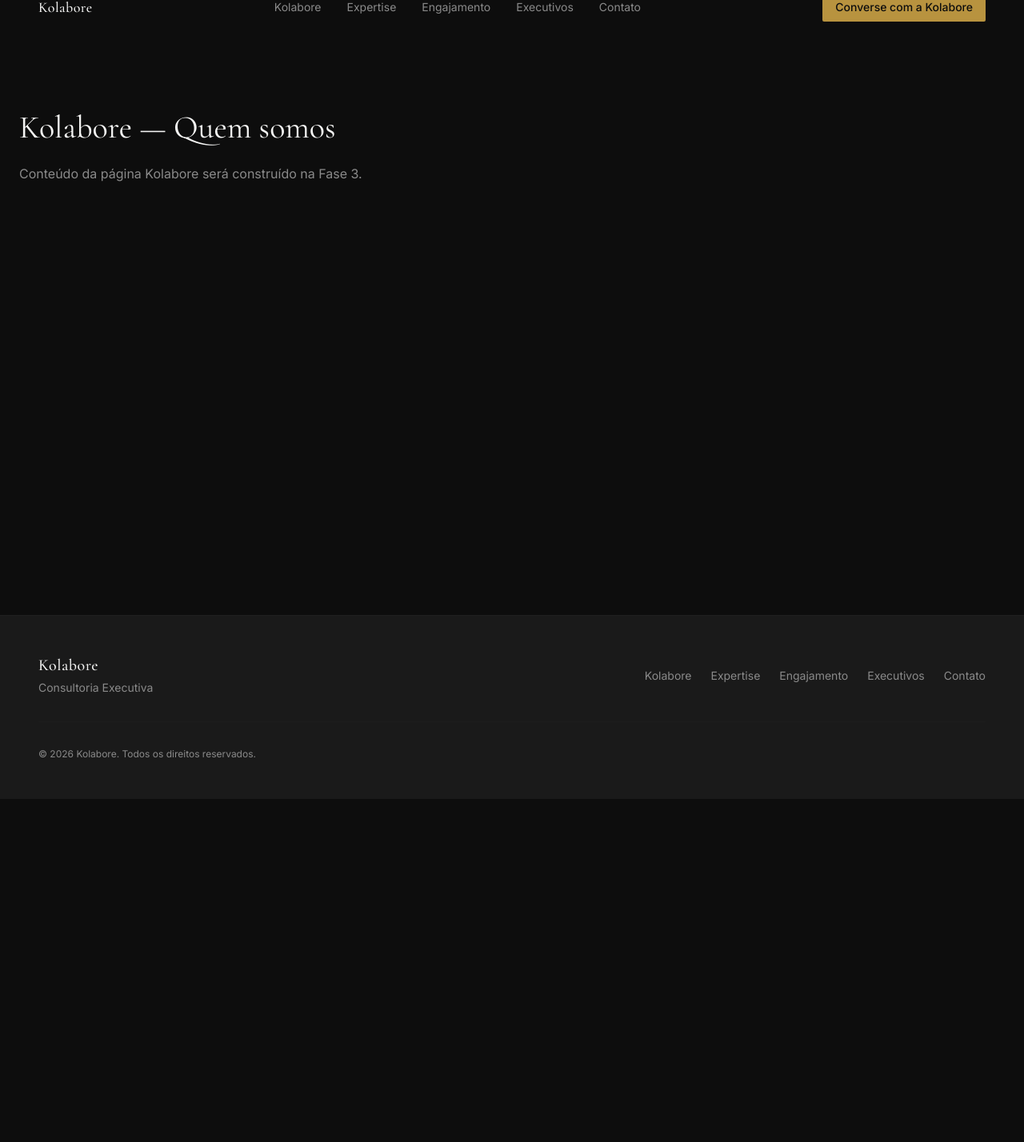
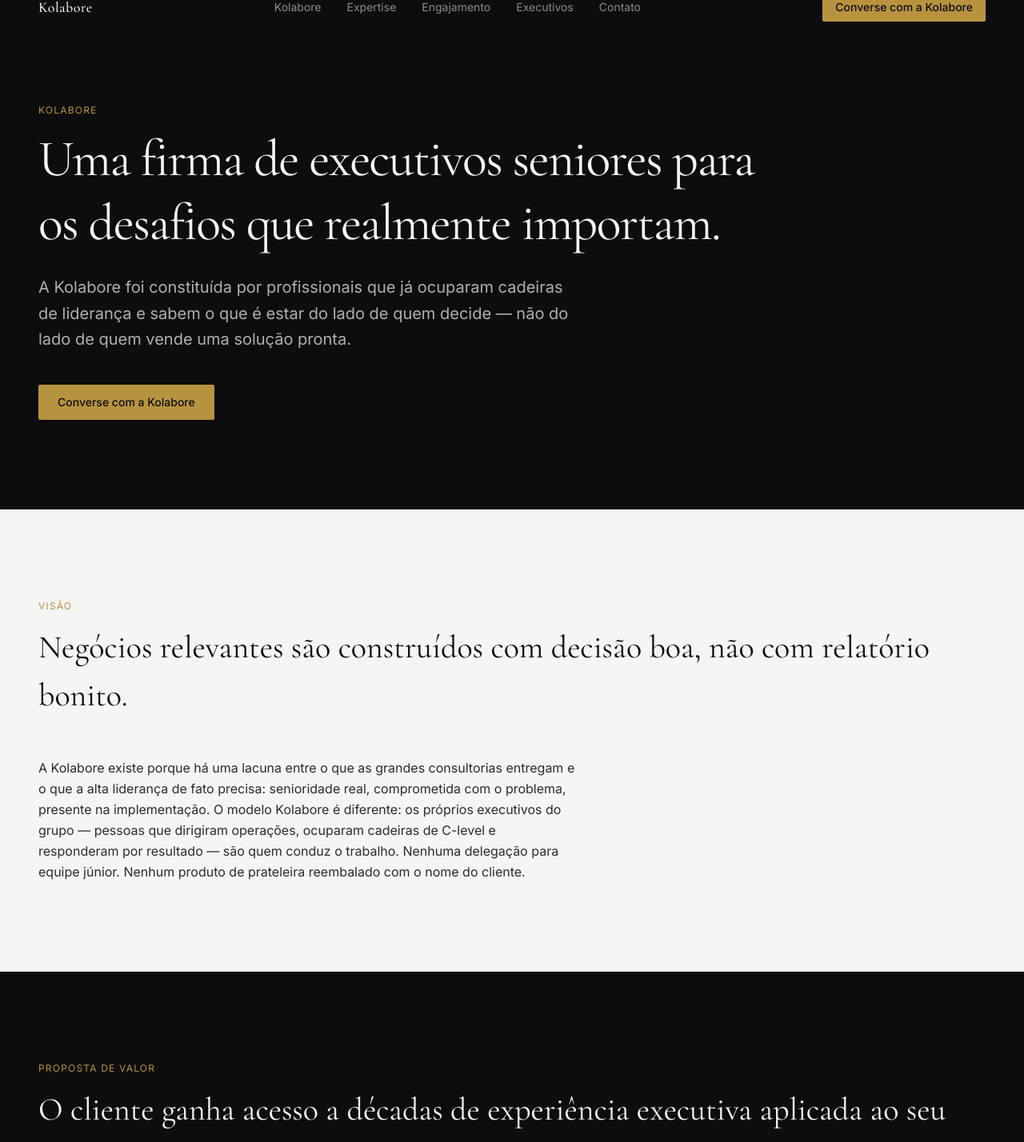
Before and after one commit to Orius-BI/Kolabore-site, a Next.js app: page /kolabore in a window 1280 px wide. Shown: the part 31-1459 px from the top of the page at 80% size. Before the commit the page ends 1030 px from the top, so only its background shows below. Built offline with nearby package versions, Linux system fonts and the light colour scheme.

Commit message:
feat(03-02): assemble /kolabore page.tsx wiring all five sections
- Replaces placeholder with full page assembling all five section components
- Adds page-level metadata (title, description) for SEO
- npm run build confirms static export of /kolabore with no errors

```diff
--- a/src/app/kolabore/page.tsx
+++ b/src/app/kolabore/page.tsx
@@ -1,15 +1,24 @@
 // src/app/kolabore/page.tsx
+import { PageHeroSection } from '@/components/sections/kolabore/PageHeroSection';
+import { VisionSection } from '@/components/sections/kolabore/VisionSection';
+import { ValuePropositionSection } from '@/components/sections/kolabore/ValuePropositionSection';
+import { PositioningSection } from '@/components/sections/kolabore/PositioningSection';
+import { SeniorityDeepSection } from '@/components/sections/kolabore/SeniorityDeepSection';
+
+export const metadata = {
+  title: 'Kolabore — Quem somos',
+  description:
+    'Conheça a Kolabore: uma firma de executivos seniores que atua nos desafios reais de supply chain, operações, procurement e governança.',
+};
+
 export default function KolaborePage() {
   return (
-    <main className="min-h-screen pt-20">
-      <div className="max-w-7xl mx-auto px-6 py-20">
-        <h1 className="font-display text-h1 text-mist">
-          Kolabore — Quem somos
-        </h1>
-        <p className="text-silver mt-4">
-          Conteúdo da página Kolabore será construído na Fase 3.
-        </p>
-      </div>
+    <main>
+      <PageHeroSection />
+      <VisionSection />
+      <ValuePropositionSection />
+      <PositioningSection />
+      <SeniorityDeepSection />
     </main>
   );
 }
```
